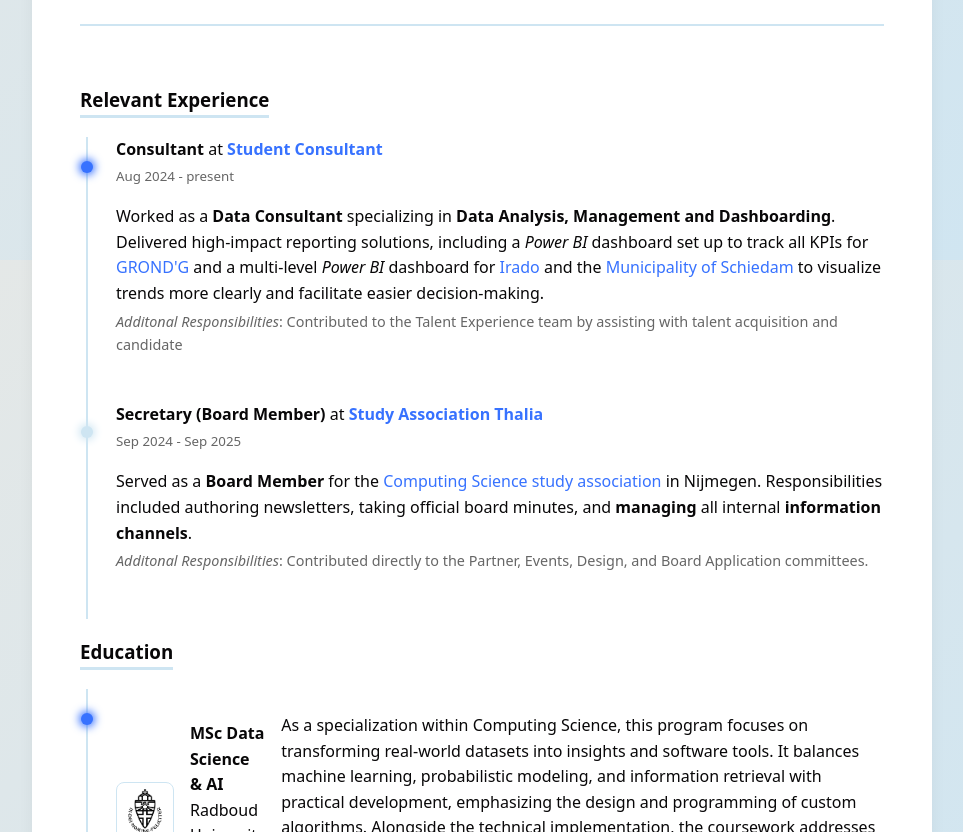
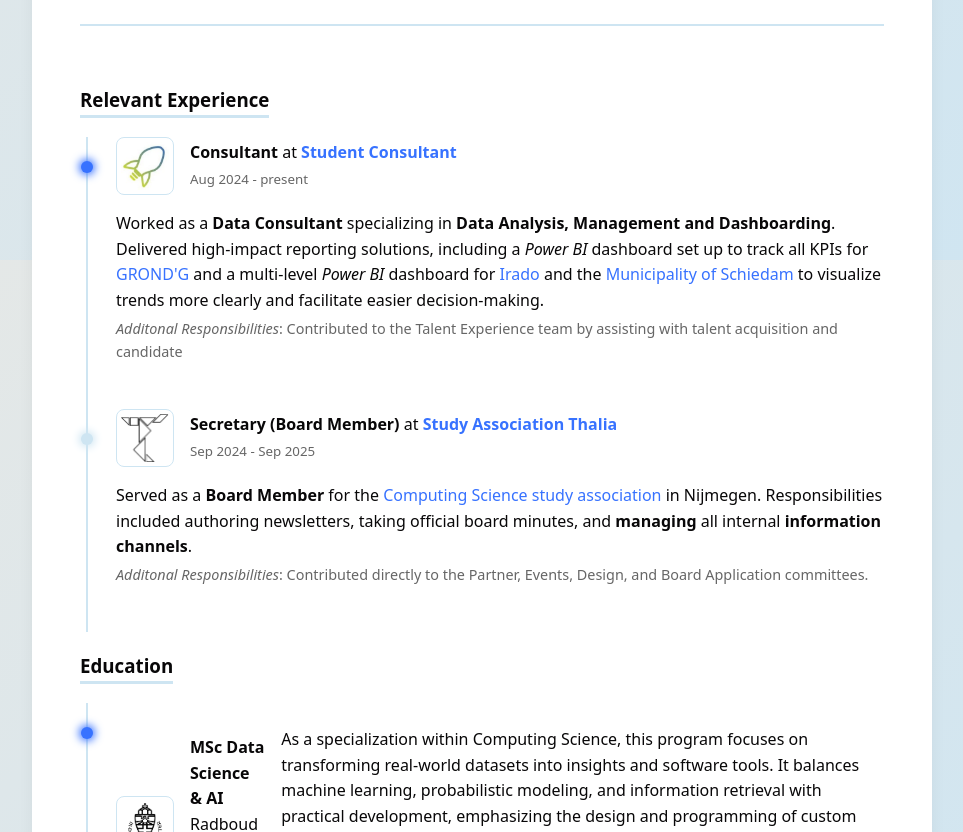
Before and after one commit to rkoelewijn/resume, a Vue app: page / in a window 1280 px wide. Shown: the part 540-1372 px from the top of the page, without its empty margins (158-1121 px from the left). Built offline with nearby package versions, Linux system fonts and the light colour scheme; no server answers.

Commit message:
bug fix: relevant experience logos dissapearing

```diff
--- a/src/data/shared.ts
+++ b/src/data/shared.ts
@@ -12,13 +12,11 @@
 
 export const assets = {
   studentConsultant: {
-    logoLight: "/logos/sc_logo.jpg",
-    logoDark: "/logos/sc_logo_dark.png",
+    logo: "/logos/sc_logo.jpg",
     companyUrl: "https://student-consultant.nl/"
   },
   thalia: {
-    logoLight: "/logos/thalia_black.png",
-    logoDark: "/logos/thalia_white.png",
+    logo: "/logos/thalia_black.png",
     companyUrl: "https://thalia.nu/"
   },
   tapasia: {
```
